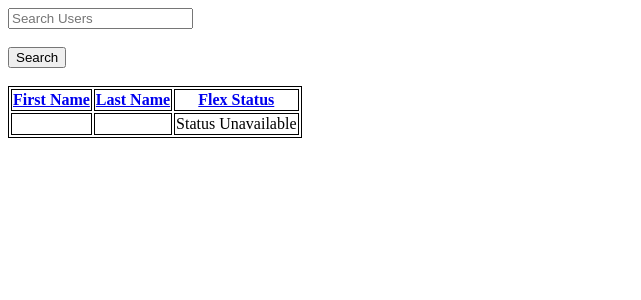
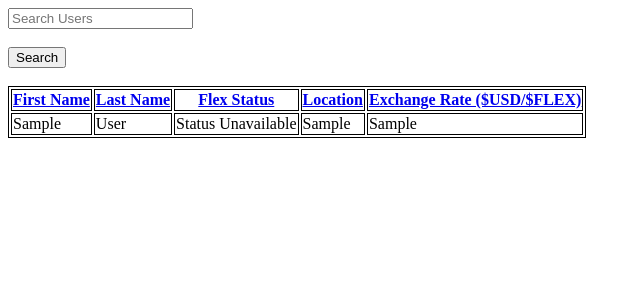
Before and after one commit to huisit/flexchange, a PHP site: page /search.php in a window 1280 px wide. Shown: the top 300 px of the page, without its empty margins (0-641 px from the left). Run offline with PHP 8.4, Linux system fonts and the light colour scheme; tables that the repository leaves empty or names only in its code hold one stand-in row (values such as "Sample post"); data that the repository does not hold is empty.

Commit message:
Update search.php

```diff
--- a/search/search.php
+++ b/search/search.php
@@ -4,13 +4,11 @@ session_start();
 
 if (isset($_POST['search'])){
   $valueToSearch = $_POST['valueToSearch'];
-  $query = "SELECT * FROM user WHERE CONCAT(`FirstName`, `LastName`, `status`) LIKE '%".$valueToSearch."%'";
+  $query = "SELECT `FirstName`, `LastName`, `status`, `location`, `exchange_rate` FROM user WHERE CONCAT(`FirstName`, `LastName`, `status`, `location`) LIKE '%".$valueToSearch."%'";
   $_SESSION['LastSearch'] = $query;
   $search_result = filterTable($query);
-
-
 } else {
-   $query = "SELECT * FROM user";
+   $query = "SELECT `FirstName`, `LastName`, `status`, `location`, `exchange_rate` FROM user";
    $search_result = filterTable($query);
 
 }
@@ -19,10 +17,14 @@ if (isset($_POST['search'])){
 function filterTable($query){
   $con=mysqli_connect("127.0.0.1","root","","flexchange");
   $filter_Result = mysqli_query($con, $query);
+  if (!$filter_Result) {
+    printf("Error: %s\n", mysqli_error($con));
+    exit();
+}
   return $filter_Result;
 }
 
-$orderBy = array('FirstName', 'LastName', 'status');
+$orderBy = array('FirstName', 'LastName', 'status', 'location', 'exchange_rate');
 
 $order = 'type';
 if (isset($_GET['orderBy']) && in_array($_GET['orderBy'], $orderBy)) {
@@ -65,6 +67,8 @@ if (isset($_GET['orderBy']) && in_array($_GET['orderBy'], $orderBy)) {
           <th><a href="?orderBy=FirstName">First Name</a> </th>
           <th><a href="?orderBy=LastName">Last Name</a></th>
           <th><a href="?orderBy=status">Flex Status</a></th>
+          <th><a href="?orderBy=location">Location</a></th>
+          <th><a href="?orderBy=exchange_rate">Exchange Rate ($USD/$FLEX)</a></th>
 
         </tr>
         <?php while($row = mysqli_fetch_array($search_result)):?>
@@ -82,6 +86,8 @@ if (isset($_GET['orderBy']) && in_array($_GET['orderBy'], $orderBy)) {
             echo 'Status Unavailable';
           }
           ?></td>
+          <td><?php echo $row['location']; ?></td>
+          <td><?php echo $row['exchange_rate']; ?></td>
         </tr>
         <?php endwhile;?>
 
```
